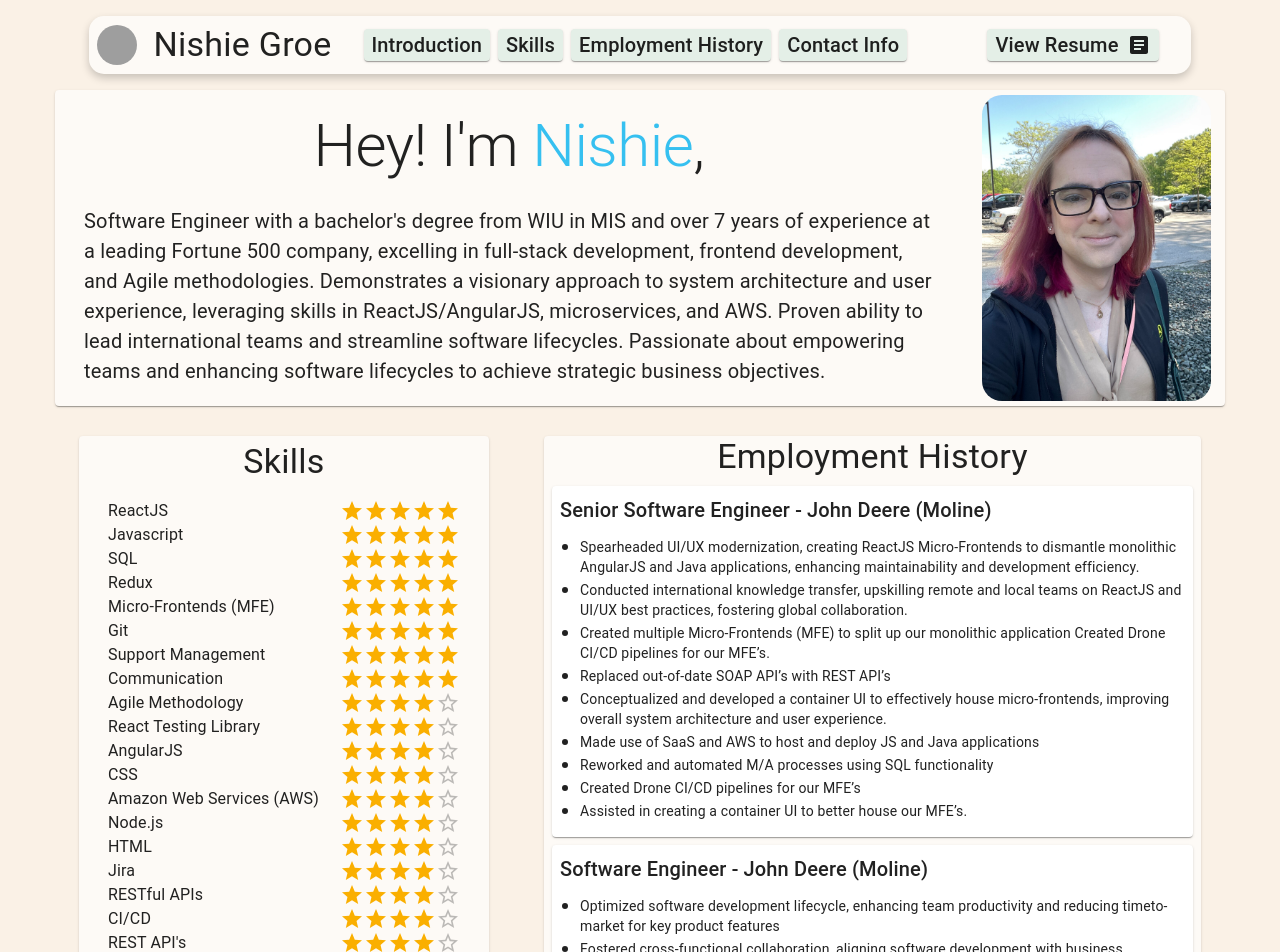
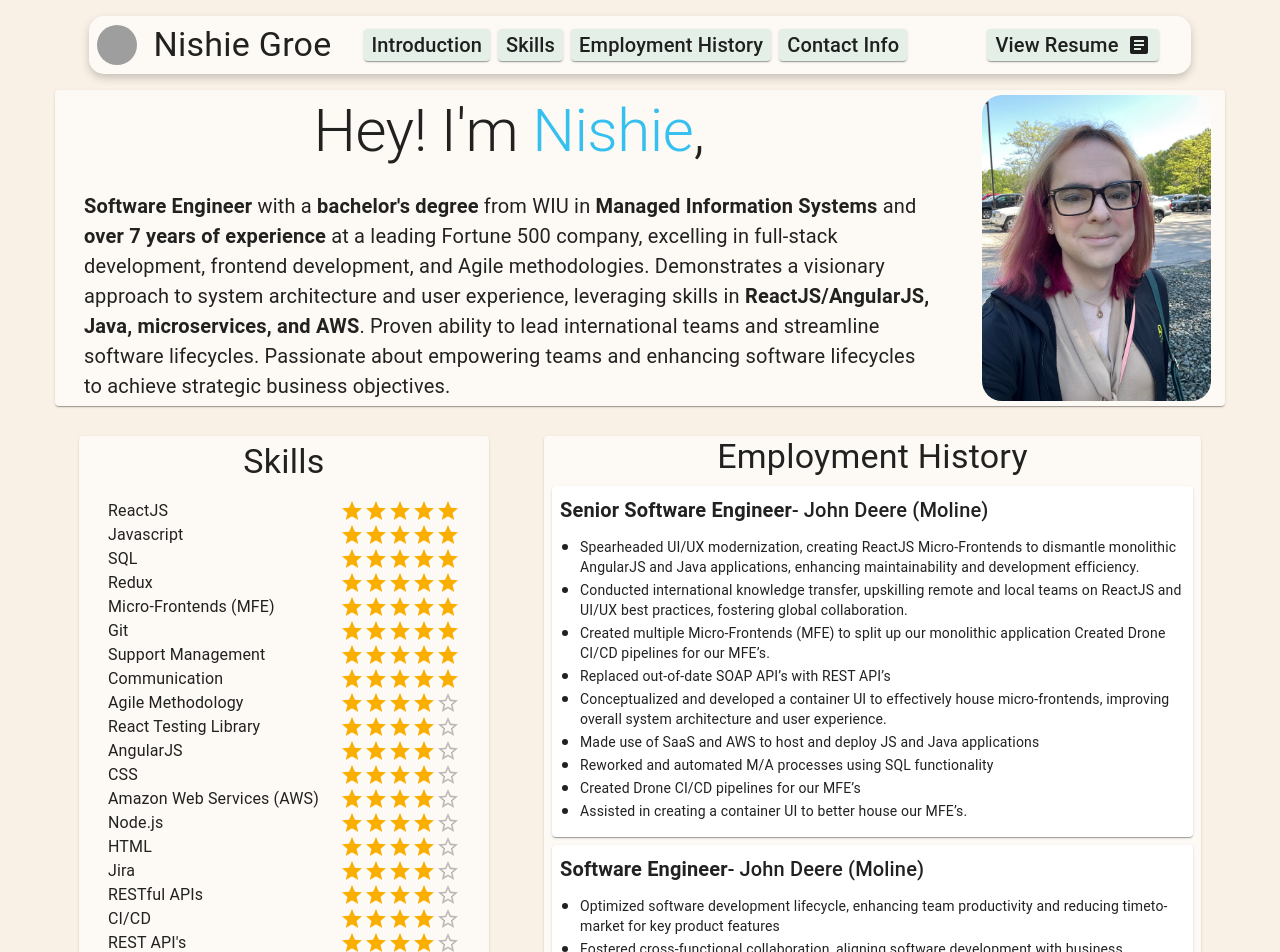
Before and after one commit to nishiegroe/NishieGroePersonalWebsite, a React (Vite) app: page / in a window 1280 px wide. Shown: the top 952 px of the page. Built offline with nearby package versions, Linux system fonts and the light colour scheme; grey boxes are pictures that could not be loaded.

Commit message:
Bolding important parts to improve readability

```diff
--- a/src/components/EmploymentHistory.tsx
+++ b/src/components/EmploymentHistory.tsx
@@ -26,7 +26,13 @@ const EmploymentHistory = () => {
       <Typography variant="h4">Employment History</Typography>
       <Card sx={{ p: 1, m: 1, bgcolor: "", pr: 3 }}>
         <Typography variant="h6" align="left">
-          Senior Software Engineer - John Deere (Moline)
+          <Typography
+            variant="h6"
+            sx={{ display: "inline", fontWeight: "bold" }}
+          >
+            Senior Software Engineer
+          </Typography>
+          - John Deere (Moline)
         </Typography>
         <List sx={{ listStyleType: "disc" }}>
           <ListItem sx={{ display: "list-item", left: "20px", p: 0 }}>
@@ -86,7 +92,13 @@ const EmploymentHistory = () => {
       </Card>
       <Card sx={{ p: 1, m: 1, pr: 3 }}>
         <Typography variant="h6" align="left">
-          Software Engineer - John Deere (Moline)
+          <Typography
+            variant="h6"
+            sx={{ display: "inline", fontWeight: "bold" }}
+          >
+            Software Engineer
+          </Typography>
+          - John Deere (Moline)
         </Typography>
 
         <List sx={{ listStyleType: "disc" }}>
@@ -112,7 +124,13 @@ const EmploymentHistory = () => {
       </Card>
       <Card sx={{ p: 1, m: 1, bgcolor: "", pr: 3 }}>
         <Typography variant="h6" align="left">
-          Engineering Development Program - John Deere (Moline)
+          <Typography
+            variant="h6"
+            sx={{ display: "inline", fontWeight: "bold" }}
+          >
+            IT Engineering Development Program
+          </Typography>
+          - John Deere (Moline)
         </Typography>
 
         <List sx={{ listStyleType: "disc" }}>
--- a/src/components/Introduction.tsx
+++ b/src/components/Introduction.tsx
@@ -42,14 +42,51 @@ const Introduction = () => {
 
         <br />
         <Typography variant="body1" sx={{ textAlign: "left" }} fontSize="20px">
-          Software Engineer with a bachelor's degree from WIU in MIS and over 7
-          years of experience at a leading Fortune 500 company, excelling in
-          full-stack development, frontend development, and Agile methodologies.
-          Demonstrates a visionary approach to system architecture and user
-          experience, leveraging skills in ReactJS/AngularJS, microservices, and
-          AWS. Proven ability to lead international teams and streamline
-          software lifecycles. Passionate about empowering teams and enhancing
-          software lifecycles to achieve strategic business objectives.
+          <Typography
+            variant="body1"
+            sx={{ display: "inline", fontWeight: "bold" }}
+            fontSize="20px"
+          >
+            Software Engineer
+          </Typography>{" "}
+          with a
+          <Typography
+            variant="body1"
+            sx={{ display: "inline", fontWeight: "bold" }}
+            fontSize="20px"
+          >
+            {" bachelor's degree"}
+          </Typography>{" "}
+          from WIU in{" "}
+          <Typography
+            variant="body1"
+            sx={{ display: "inline", fontWeight: "bold" }}
+            fontSize="20px"
+          >
+            Managed Information Systems
+          </Typography>{" "}
+          and{" "}
+          <Typography
+            variant="body1"
+            sx={{ display: "inline", fontWeight: "bold" }}
+            fontSize="20px"
+          >
+            over 7 years of experience
+          </Typography>{" "}
+          at a leading Fortune 500 company, excelling in full-stack development,
+          frontend development, and Agile methodologies. Demonstrates a
+          visionary approach to system architecture and user experience,
+          leveraging skills in{" "}
+          <Typography
+            variant="body1"
+            sx={{ display: "inline", fontWeight: "bold" }}
+            fontSize="20px"
+          >
+            ReactJS/AngularJS, Java, microservices, and AWS
+          </Typography>
+          . Proven ability to lead international teams and streamline software
+          lifecycles. Passionate about empowering teams and enhancing software
+          lifecycles to achieve strategic business objectives.
         </Typography>
       </Container>
       <Container
```
